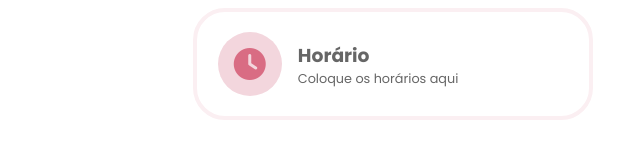
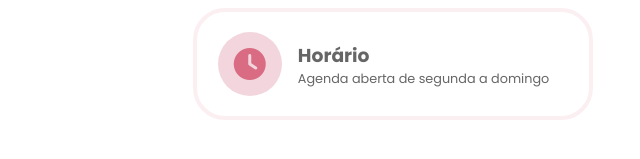
Before and after one commit to oThelles/Nanda-Lash-Designer, a plain HTML site: page index.html in a window 1280 px wide. Shown: the part 2297-2456 px from the top of the page, 247-887 px from the left. Drawn offline with nearby package versions, Linux system fonts and the light colour scheme; a web font is replaced by a local one.

```diff
--- a/index.html
+++ b/index.html
@@ -137,7 +137,7 @@
                     <i class="fa-solid fa-clock"></i>
                     <div class="text-contact">
                         <h3>Horário</h3>
-                        <p class="description-contact">Coloque os horários aqui</p>
+                        <p class="description-contact">Agenda aberta de segunda a domingo</p>
                     </div>
                 </a>
             </div>
```
